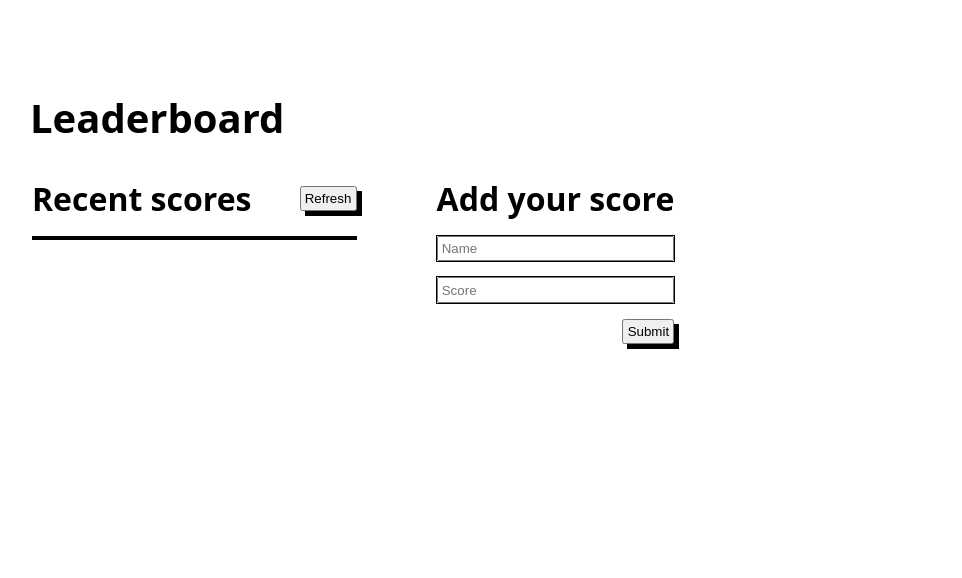
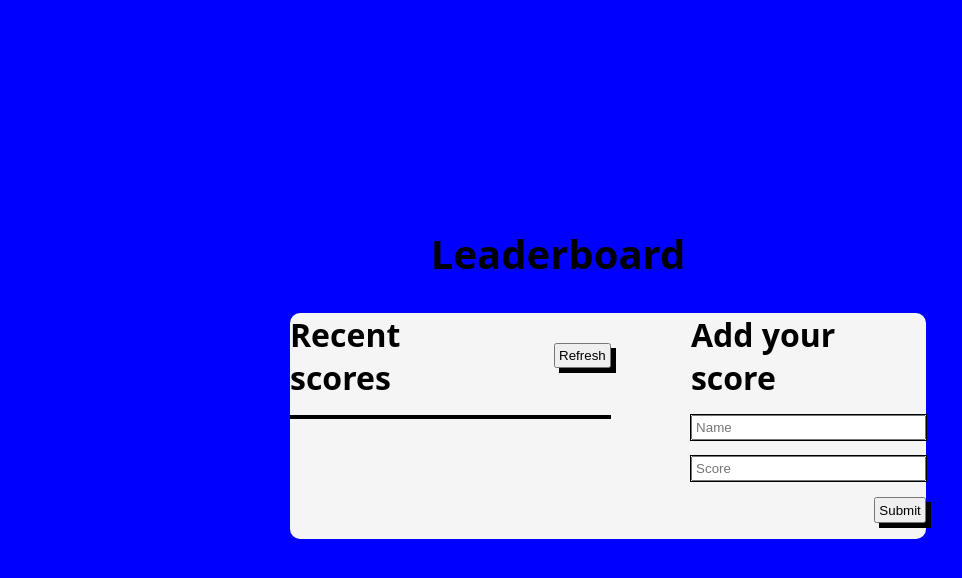
Before and after one commit to danigalindo10/leaderboard, a website built with webpack: page src/index.html in a window 1280 px wide. Shown: the whole page, without its empty margins (32-994 px from the left). Built offline with nearby package versions, Linux system fonts and the light colour scheme; no server answers.

Commit message:
Modified Style

```diff
--- a/src/style.css
+++ b/src/style.css
@@ -6,12 +6,12 @@
 
 body {
   font-family: system-ui, -apple-system, BlinkMacSystemFont, 'Segoe UI', Roboto, Oxygen, Ubuntu, Cantarell, 'Open Sans', 'Helvetica Neue', sans-serif;
+  background-color: blue;
 }
 
 h1 {
   font-size: 2.5rem;
-  margin-left: 30px;
-  margin-top: 90px;
+  margin: 2vw 0 0 13.5vw;
 }
 
 h2 {
@@ -19,12 +19,16 @@ h2 {
 }
 
 .main-container {
-  margin: 2rem;
+  margin: auto;
+  max-width: 700px;
+  padding-top: 25vh;
 }
 
 .container {
   display: flex;
   margin: 2rem;
+  background-color: whitesmoke;
+  border-radius: 10px;
 }
 
 .scores-title {
@@ -78,3 +82,5 @@ h2 {
   padding: 0.2rem;
   box-shadow: 5px 5px;
 }
+
+/* Final Touches */
```
